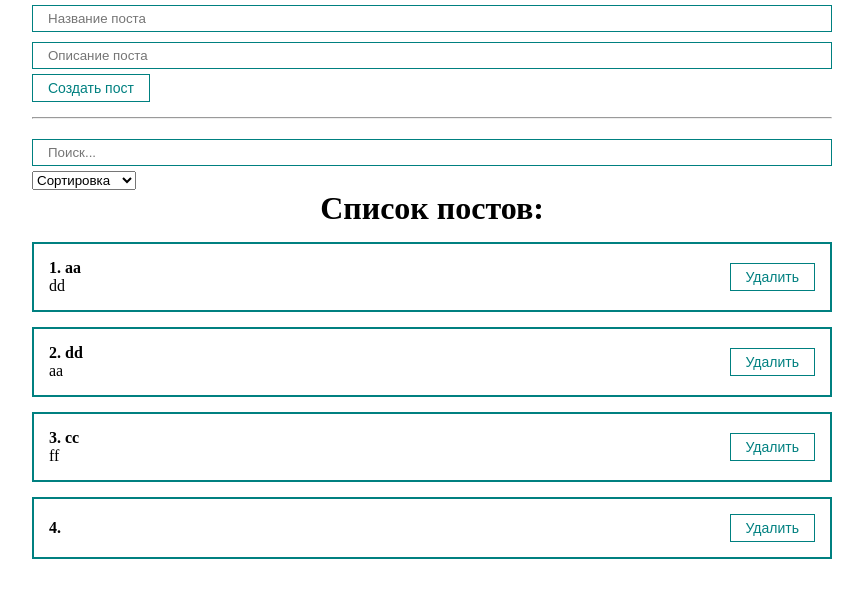
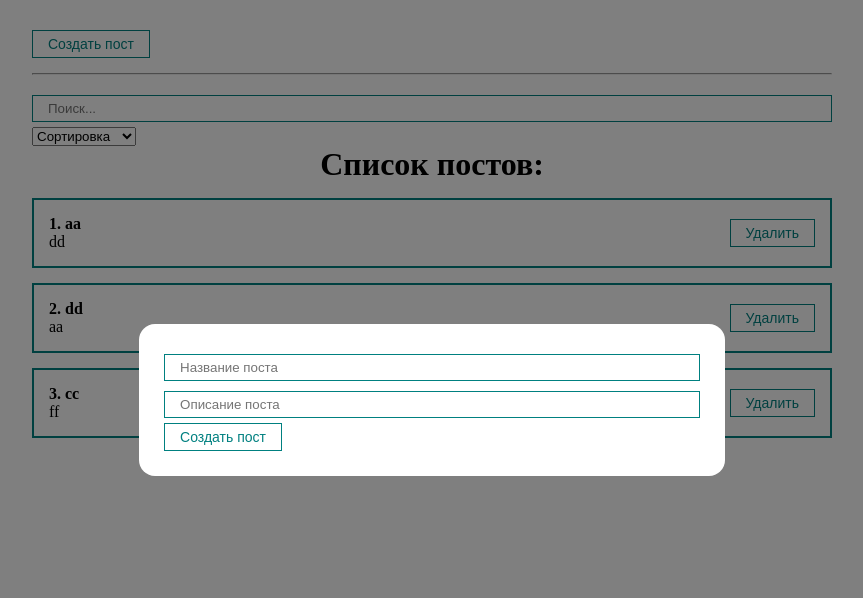
Before and after one commit to eCoolGe/react-project, a React (Create React App) app: page / in a window 1280 px wide. Both pictures are taken after a click on the button "Создать пост". Shown: the top 598 px of the page, without its empty margins (208-1071 px from the left). Built offline with nearby package versions, Linux system fonts and the light colour scheme.

Commit message:
added modal window creating posts, decomposition of a part of the program, normalization of the sorting and search function

```diff
--- a/src/App.js
+++ b/src/App.js
@@ -8,6 +8,8 @@
 import MyInput from "./components/UI/input/MyInput";
 import PostForm from "./components/PostForm";
 import MySelect from "./components/UI/select/MySelect";
+import PostFilter from "./components/PostFilter";
+import MyModal from "./components/UI/MyModal/MyModal";
 
 function App() {
     const [posts, setPosts] = useState([
@@ -16,60 +18,44 @@
         {id: 3, title: 'cc', body: 'ff'},
     ])
 
-    const [selectedSort, setSelectedSort] = useState('')
-    const [searchQuery, setSearchQuery] = useState('')
+    const [filter, setFilter] = useState({sort: '', query: ''})
+    const [modal, setModal]= useState(false)
 
     const sortedPosts = useMemo(() => {
-        if (selectedSort) {
-            return [...posts].sort((a, b) => a[selectedSort].localeCompare(b[selectedSort]))
+        if (filter.sort) {
+            return [...posts].sort((a, b) => a[filter.sort].localeCompare(b[filter.sort]))
         }
         return posts;
-    }, [selectedSort, posts])
+    }, [filter.sort, posts])
 
     const sortedAndSearchedPosts = useMemo(() => {
-        return sortedPosts.filter(post => post.title.toLowerCase().includes(searchQuery))
-    }, [searchQuery, sortedPosts])
+        return sortedPosts.filter(post => post.title.toLowerCase().includes(filter.query))
+    }, [filter.query, sortedPosts])
 
     const createPost = (newPost) => {
         setPosts([...posts, newPost])
+        setModal(false)
     }
     const removePost = (post) => {
         setPosts(posts.filter(p => p.id !== post.id))
     }
 
-    const sortPosts = (sort) => {
-        setSelectedSort(sort)
-    }
-
-
     return (
         <div className="App">
-            <PostForm create={createPost}/>
+            <MyButton style={{marginTop: '30px'}} onClick={() => setModal(true)}>
+                Создать пост
+            </MyButton>
+            <MyModal visible={modal} setVisible={setModal}>
+                <PostForm create={createPost}/>
+            </MyModal>
+
             <hr style={{margin: '15px 0'}}/>
-            <div>
-                <MyInput
-                    value={searchQuery}
-                    onChange={e => setSearchQuery(e.target.value)}
-                    placeholder='Поиск...'
-                />
-                <MySelect
-                    value={selectedSort}
-                    onChange={sortPosts}
-                    defaultValue="Сортировка"
-                    options={[
-                        {value: 'title', name: 'По названию'},
-                        {value: 'body', name: 'По описанию'},
-                    ]}
-                />
-            </div>
-            {sortedAndSearchedPosts.length
-                ?
-                <PostList remove={removePost} posts={sortedAndSearchedPosts} title="Список постов"/>
-                :
-                <h1 style={{textAlign: 'center'}}>
-                    Посты не были найдены!
-                </h1>
-            }
+            <PostFilter
+                filter={filter} setFilter={setFilter}
+            />
+
+            <PostList remove={removePost} posts={sortedAndSearchedPosts} title="Список постов"/>
+
 
         </div>
     );
--- /dev/null
+++ b/src/components/PostFilter.jsx
@@ -0,0 +1,26 @@
+import React from 'react';
+import MyInput from "./UI/input/MyInput";
+import MySelect from "./UI/select/MySelect";
+
+const PostFilter = ({filter, setFilter}) => {
+    return (
+        <div>
+            <MyInput
+                value={filter.query}
+                onChange={e => setFilter({...filter, query: e.target.value})}
+                placeholder='Поиск...'
+            />
+            <MySelect
+                value={filter.sort}
+                onChange={selectedSort => setFilter({...filter, sort: selectedSort})}
+                defaultValue="Сортировка"
+                options={[
+                    {value: 'title', name: 'По названию'},
+                    {value: 'body', name: 'По описанию'},
+                ]}
+            />
+        </div>
+    );
+};
+
+export default PostFilter;
--- a/src/components/PostList.jsx
+++ b/src/components/PostList.jsx
@@ -2,6 +2,16 @@
 import PostItem from "./PostItem";
 
 const PostList = ({posts, title, remove}) => {
+
+    if(!posts.length) {
+        return (
+            <h1 style={{textAlign: 'center'}}>
+                Посты не были найдены!
+            </h1>
+        )
+
+    }
+
     return (
         <div>
             <h1 style={{textAlign:'center'}}>
--- /dev/null
+++ b/src/components/UI/MyModal/MyModal.jsx
@@ -0,0 +1,21 @@
+import React from 'react';
+import cl from "./MyModal.module.css";
+
+const MyModal = ({children, visible, setVisible}) => {
+
+    const rootClasses = [cl.myModal]
+
+    if (visible) {
+        rootClasses.push(cl.active)
+    }
+
+    return (
+        <div className={rootClasses.join(' ')} onClick={() => setVisible(false)}>
+            <div className={cl.myModalContent} onClick={e => e.stopPropagation()}>
+                {children}
+            </div>
+        </div>
+    );
+};
+
+export default MyModal;
--- /dev/null
+++ b/src/components/UI/MyModal/MyModal.module.css
@@ -0,0 +1,23 @@
+.myModal {
+    position: fixed;
+    top: 0;
+    bottom: 0;
+    right: 0;
+    left: 0;
+    display: none;
+    background: rgba(0,0,0, 0.5);
+}
+
+.myModalContent {
+    padding: 25px;
+    background: white;
+    border-radius: 16px;
+    min-width: 250px;
+}
+
+.myModal.active {
+    display: flex;
+    justify-content: center;
+    align-items: center;
+
+}
```
